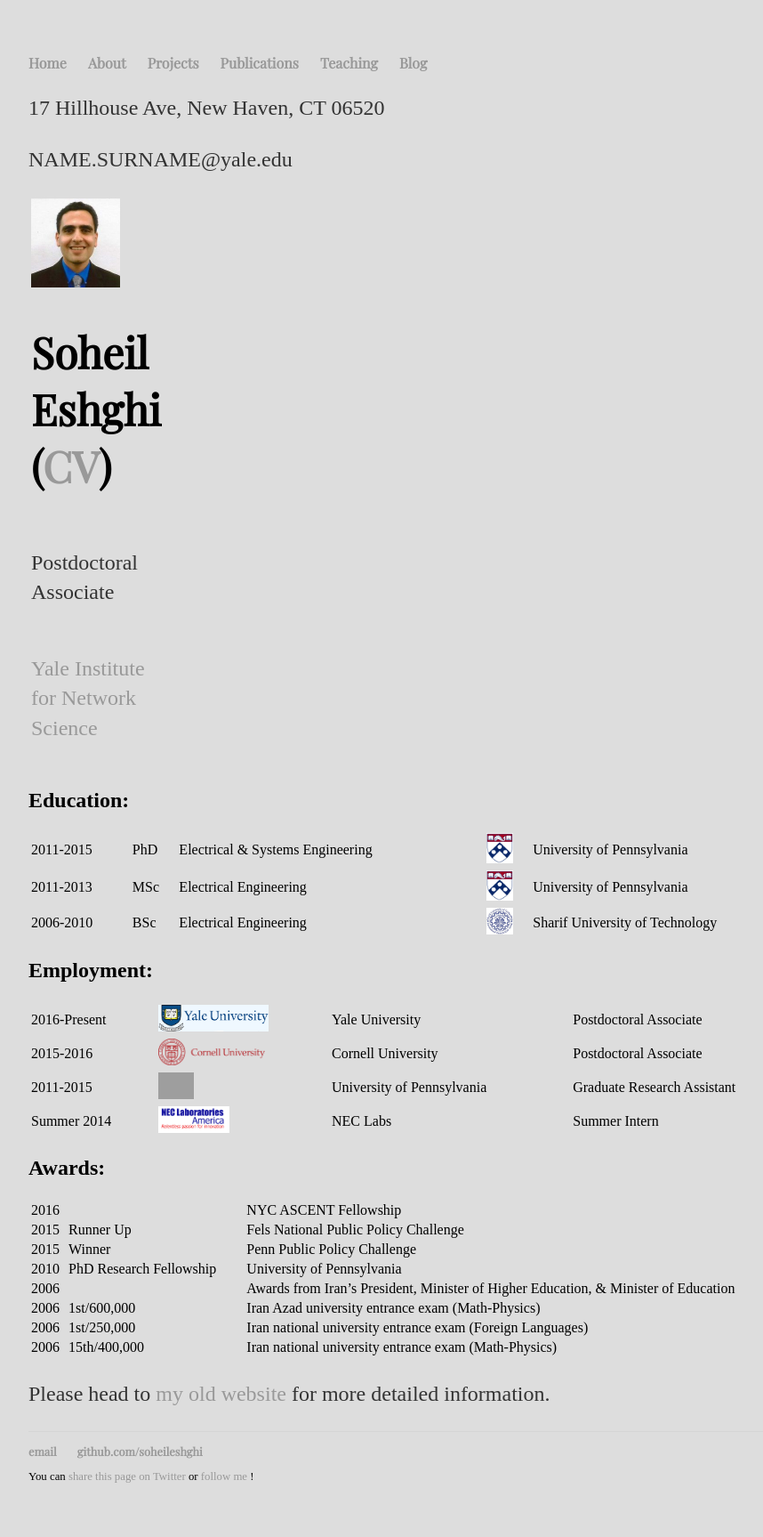
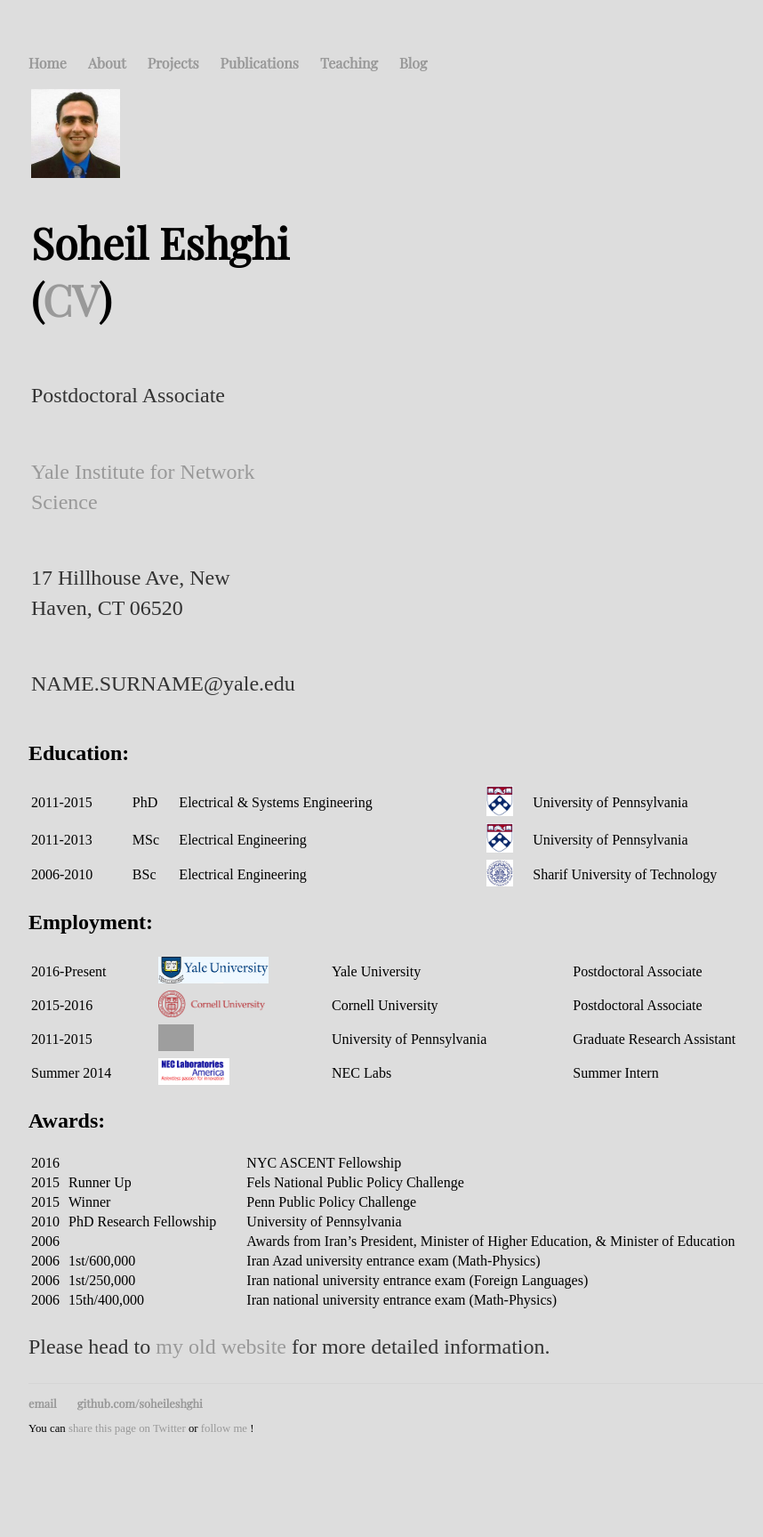
Before and after one commit to SoheilEshghi/SoheilEshghi.github.io, a Jekyll site: the page built from index.html, in a window 1280 px wide. Shown: the whole page at 89% size, without its empty margins (160-1018 px from the left). Built offline with Jekyll 4.4.1, drawn with Linux system fonts in a browser that asks for light colours; after the commit the page ends 1673 px from its top, so only the background shows below that; some of the changed lines change nothing that is shown; grey boxes are pictures that could not be loaded.

Commit message:
fixing table

```diff
--- a/_layouts/default.html
+++ b/_layouts/default.html
@@ -37,10 +37,10 @@
 					<td><p><a href="http://yins.yale.edu/">Yale Institute for Network Science</a></p></td>
 				</tr>
 				<tr>
-					<p>17 Hillhouse Ave, New Haven, CT 06520</p>
+					<td><p>17 Hillhouse Ave, New Haven, CT 06520</p></td>
 			  </tr>
 				<tr>
-					<p>NAME.SURNAME@yale.edu</p>
+					<td><p>NAME.SURNAME@yale.edu</p></td>
 				</tr>
 			</table>
 
```
